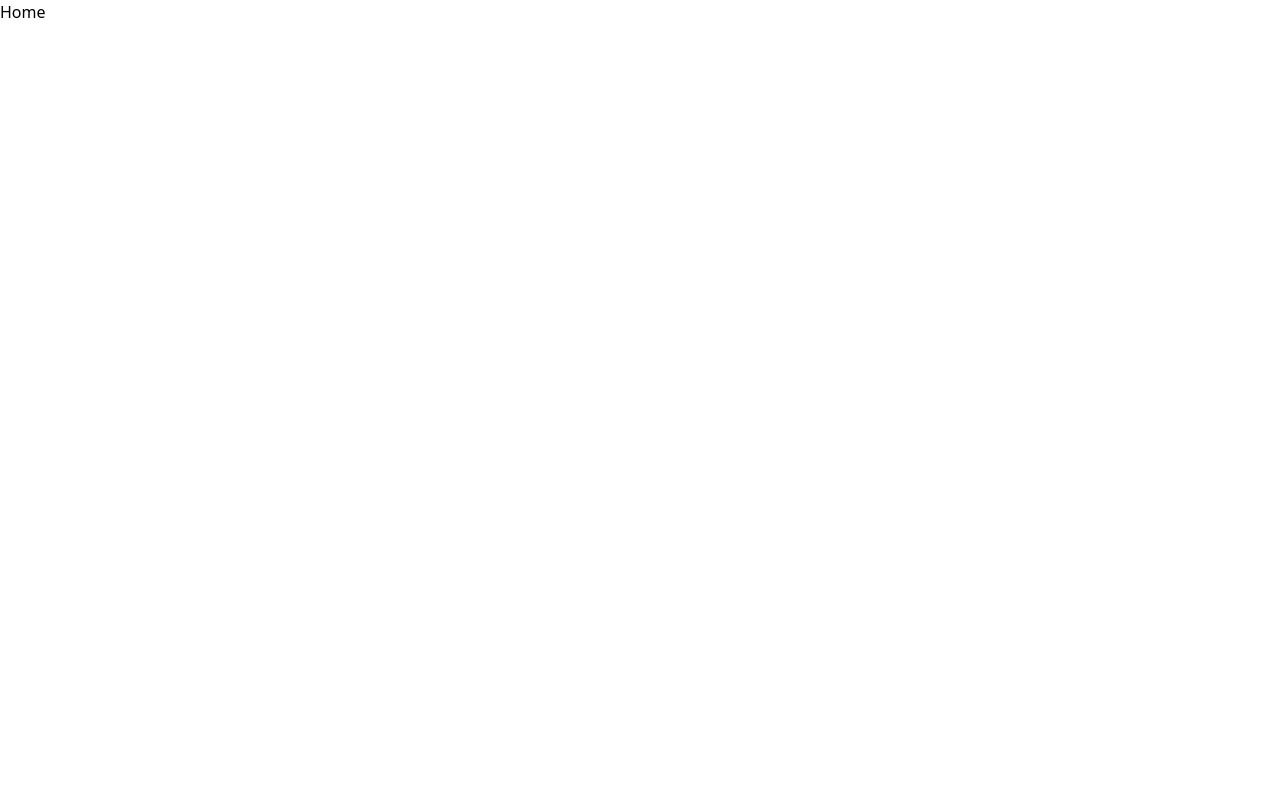
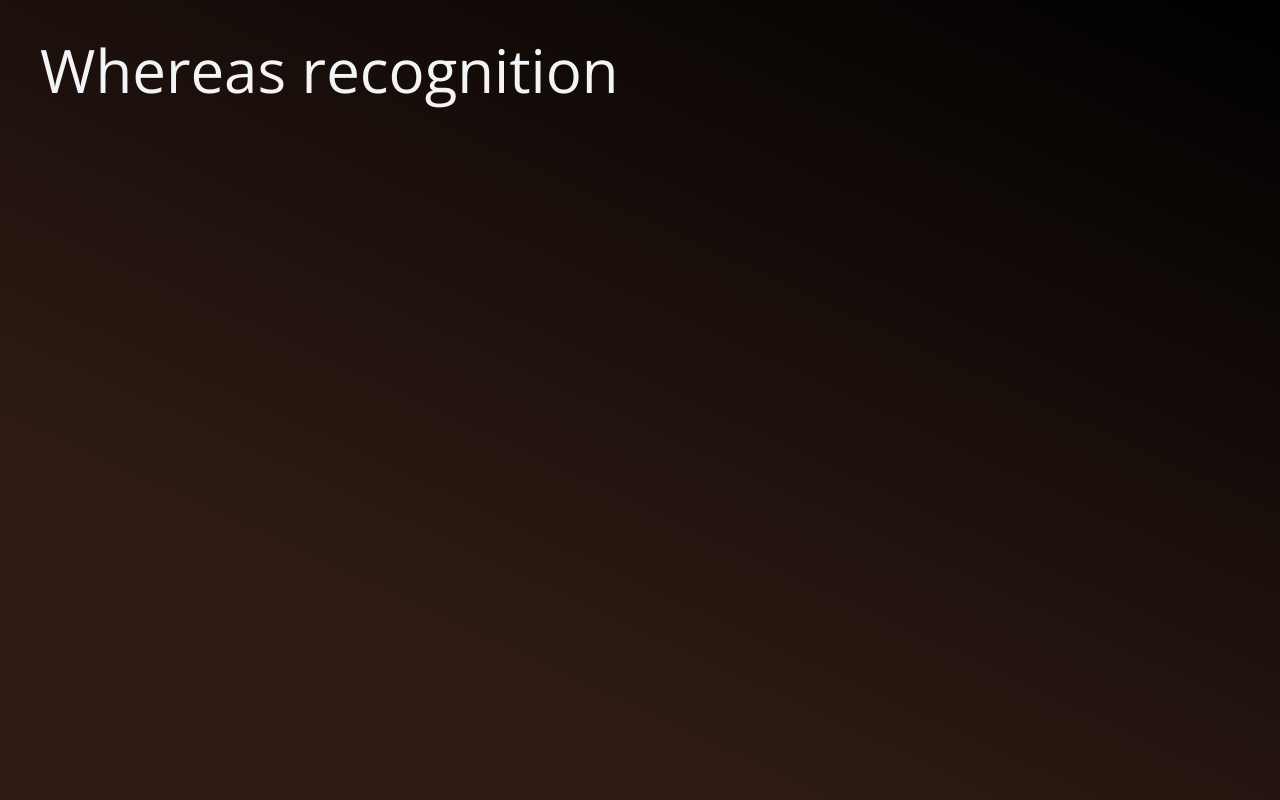
Before and after one commit to NNikiforuk/theOrganist, a Next.js app: page / in a window 1280 px wide. Built offline with nearby package versions, Linux system fonts and the light colour scheme.

Commit message:
Adding Open Sans font

```diff
--- a/app/layout.jsx
+++ b/app/layout.jsx
@@ -1,4 +1,11 @@
+import { Open_Sans } from "next/font/google";
+
 import "@styles/globals.css";
+
+const openSans = Open_Sans({
+	subsets: ["latin"],
+	weight: "400",
+});
 
 export const metadata = {
 	title: "Organ track list",
@@ -8,9 +15,8 @@ export const metadata = {
 export default function RootLayout({ children }) {
 	return (
 		<html lang="en">
-			<body>
-				<div className="main"></div>
-				<main className="app">{children}</main>
+			<body className={openSans.className}>
+				<main className="main">{children}</main>
 			</body>
 		</html>
 	);
--- a/app/page.jsx
+++ b/app/page.jsx
@@ -1,5 +1,9 @@
 const Home = () => {
-	return <div>Home</div>;
+	return (
+		<section className="w-full flex-center flex-col">
+			<h1 className="head_text">Whereas recognition</h1>
+		</section>
+	);
 };
 
 export default Home;
--- a/styles/globals.css
+++ b/styles/globals.css
@@ -1,3 +1,17 @@
 @tailwind base;
 @tailwind components;
 @tailwind utilities;
+
+.main {
+	width: 100vw;
+	min-height: 100vh;
+	display: flex;
+	justify-content: center;
+	padding: 20px 40px;
+	background-color: #000000;
+	background-image: linear-gradient(205deg, #000000 0%, #2f1b14 74%);
+}
+
+.head_text {
+	@apply mt-5 text-5xl leading-[1.15] text-gray-100 sm:text-6xl;
+}
--- a/tailwind.config.js
+++ b/tailwind.config.js
@@ -6,7 +6,13 @@ module.exports = {
 		"./app/**/*.{js,ts,jsx,tsx,mdx}",
 	],
 	theme: {
-		extend: {},
+		extend: {
+			colors: {
+				primary: "#2f1b14",
+				secondary: "DFAF77",
+				white: "E8E6E4",
+			},
+		},
 	},
 	plugins: [],
 };
```
